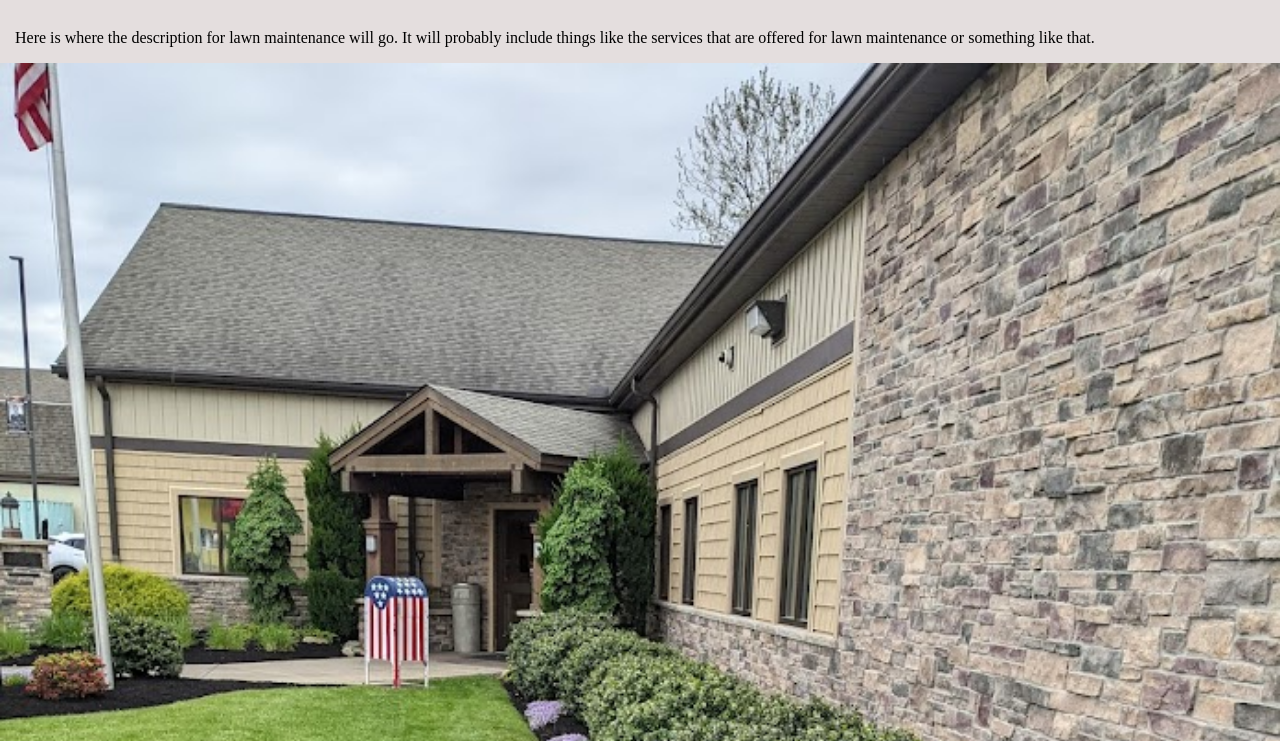
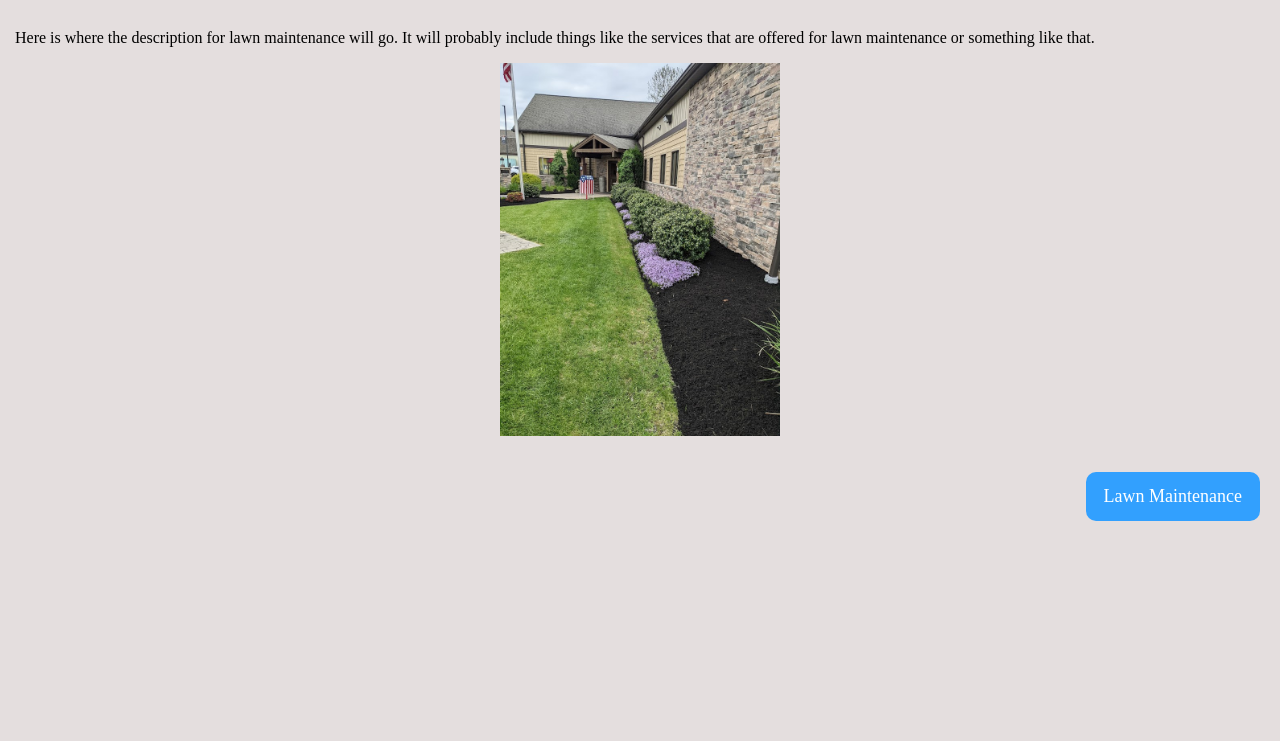
Before and after one commit to 05Dylan22/Great-Lakes-Landscaping, a website: page index.html in a window 1280 px wide. Shown: the part 599-1340 px from the top of the page. Drawn offline with Linux system fonts and the light colour scheme; files whose address does not match are found by name.

Commit message:
325 service cat styling

```diff
--- a/CSS/home.css
+++ b/CSS/home.css
@@ -24,17 +24,11 @@ body::-webkit-scrollbar {
   }
 
   .small-home-hero {
-    height: calc(90vh - 65px);
+    height: calc(100vh - 140px);
   }
 
   .small-home-hero-logo {
     width: 100%;
-  }
-}
-
-@media screen and (min-width: 300px) {
-  .small-home-hero {
-    height: 550px;
   }
 }
 
--- a/CSS/homeMainService.css
+++ b/CSS/homeMainService.css
@@ -4,29 +4,61 @@
   height: 100vh;
 }
 
+.main-service-home:nth-of-type(even) {
+  background-color: white;
+}
+
 .home-service-cat-title {
-  font-size: 32px;
   text-align: center;
-  padding-top: 18px;
   margin-top: 0;
 }
 
-.home-service-cat-desc {
-  margin-left: 15px;
-  width: 90%;
-}
-
-.home-lawn-maint-img {
+.service-cat-link-container {
   width: 100%;
-  margin-bottom: 36px;
+  display: flex;
+  align-items: center;
+  justify-content: end;
 }
 
 .home-service-cat-link {
   text-decoration: none;
   color: white;
   background-color: #32a0fe;
-  padding: 12px 16px;
   border: none;
   border-radius: 10px;
-  margin-left: 37.5%;
 }
+
+@media screen and (min-width: 270px) {
+  .home-service-cat-title {
+    font-size: 32px;
+    padding-top: 18px;
+  }
+
+  .home-service-cat-desc {
+    margin-left: 15px;
+    width: 90%;
+  }
+
+  .home-lawn-maint-img {
+    width: 270px;
+    display: block;
+    margin: auto;
+    margin-bottom: 36px;
+  }
+
+  .home-service-cat-link {
+    padding: 12px 16px;
+    margin-right: 20px;
+  }
+}
+
+@media screen and (min-width: 325px) {
+  .home-lawn-maint-img {
+    width: 280px;
+  }
+
+  .home-service-cat-link {
+    padding: 14px 18px;
+    font-size: 18px;
+  }
+}
--- a/index.html
+++ b/index.html
@@ -45,7 +45,9 @@
     <p class="home-service-cat-title">Lawn Maintenance</p>
     <p class="home-service-cat-desc">Here is where the description for lawn maintenance will go. It will probably include things like the services that are offered for lawn maintenance or something like that.</p>
     <img class="home-lawn-maint-img" src="./Images//LawnMaintenance.jpg" alt="Mulched and mowed lawn">
-    <a class="home-service-cat-link" href="./Pages/categoryService.html">Lawn Maintenance</a>
+    <div class="service-cat-link-container">
+      <a class="home-service-cat-link" href="./Pages/categoryService.html">Lawn Maintenance</a>
+    </div>
   </section>
 </body>
 </html>
```
